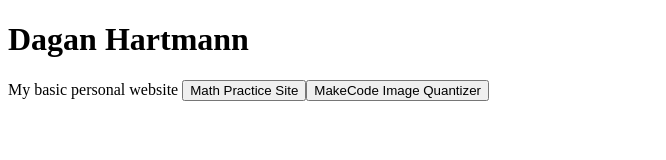
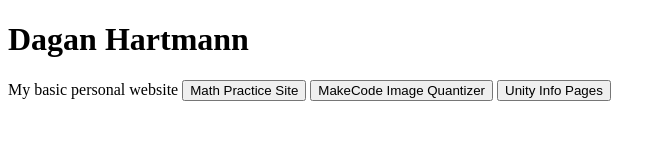
Before and after one commit to ch3mbot/ch3mbot.github.io, a plain HTML site: page index.html in a window 1280 px wide. Shown: the whole page, without its empty margins (0-666 px from the left). Drawn offline with Linux system fonts and the light colour scheme.

Commit message:
fixed formatting and added new button
added unimplemented button to new webpage

```diff
--- a/index.html
+++ b/index.html
@@ -10,9 +10,16 @@
                     <span>Math Practice Site</span>
                     <br />
                 </span>
+            </button>
             <button id="button-makecode-quantizer" class="button">
                 <span>
                     <span>MakeCode Image Quantizer</span>
+                    <br />
+                </span>
+            </button>
+            <button id="button-unity-info-pages" class="button">
+                <span>
+                    <span>Unity Info Pages</span>
                     <br />
                 </span>
             </button>
--- a/index.js
+++ b/index.js
@@ -1,8 +1,10 @@
 var button_math = document.getElementById("button-math");
 var button_quant = document.getElementById("button-makecode-quantizer");
+var button_unitystuff = document.getElementById("button-unity-info-pages")
 
 button_math.addEventListener("click", function() { OpenLink("math-practice"); } );
 button_quant.addEventListener("click", function() { OpenLink("MakeCodeImageQuantizerJS"); } );
+button_unitystuff.addEventListener("click", function() { OpenLink("unity-info-pages"); } );
 
 function OpenLink(subpage) {
     window.open("https://ch3mbot.github.io/" + subpage, "_self");
```
Lines whose indentation alone changed are shown as unchanged.
